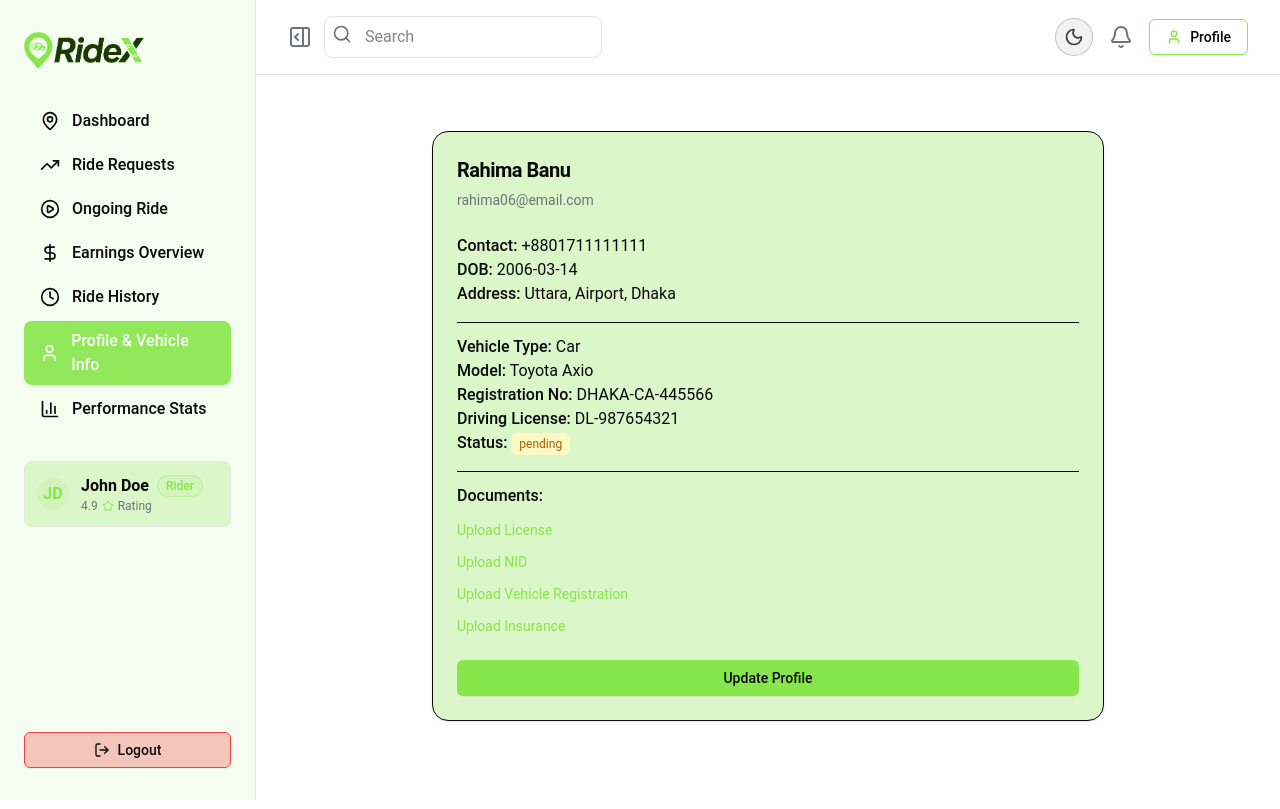
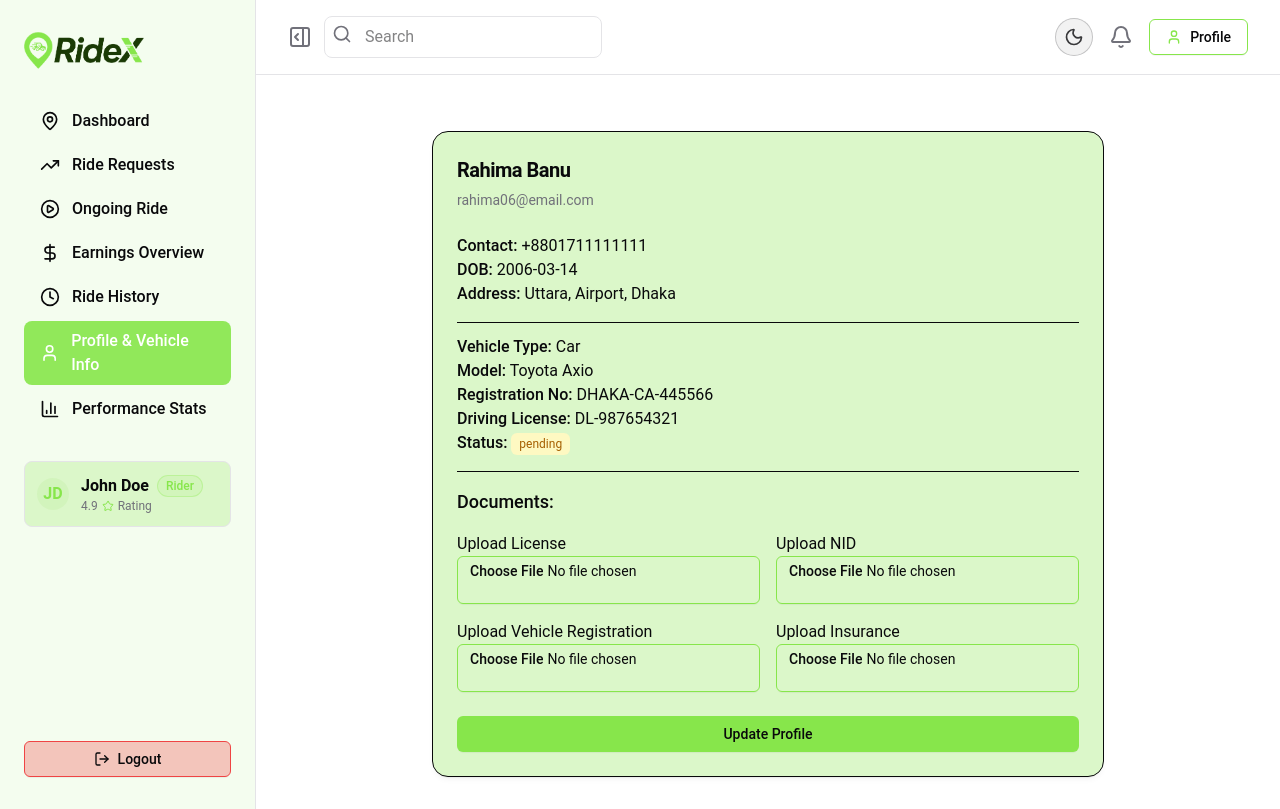
Before and after one commit to rubel6610/RideX-Frontend, a Next.js app: page /dashboard/profile-vehicle-info in a window 1280 px wide. Built offline with nearby package versions, Linux system fonts and the light colour scheme.

Commit message:
Updated: Profile & Vehicle info page

```diff
--- a/src/app/dashboard/profile-vehicle-info/page.jsx
+++ b/src/app/dashboard/profile-vehicle-info/page.jsx
@@ -114,24 +114,23 @@ export default function ProfileVehicleInfoPage() {
         </div>
 
         {/* Future Document Upload */}
-        <div className="border-t pt-3 space-y-3">
-          <p className="font-medium">Documents:</p>
-          {["License", "NID", "Vehicle Registration", "Insurance"].map(
-            (doc) => (
-              <div
-                key={doc}
-                className="flex items-center justify-between gap-3"
-              >
-                <Input type="file" className="hidden" id={doc} />
-                <label
-                  htmlFor={doc}
-                  className="flex items-center gap-2 cursor-pointer text-sm text-primary hover:underline"
-                >
-                  Upload {doc}
-                </label>
+        <div className="border-t pt-4 space-y-4">
+          <p className="font-medium flex items-center gap-2 text-base md:text-lg">
+            Documents:
+          </p>
+
+          <div className="grid grid-cols-1 sm:grid-cols-2 gap-4">
+            {["License", "NID", "Vehicle Registration", "Insurance"].map((doc) => (
+              <div key={doc}>
+                <label>Upload {doc}</label>
+                <Input
+                  type="file"
+                  id={doc}
+                  className="w-full h-10 sm:h-12 border rounded-md cursor-pointer"
+                />
               </div>
-            )
-          )}
+            ))}
+          </div>
         </div>
 
         <Button className="w-full mt-2">Update Profile</Button>
```
